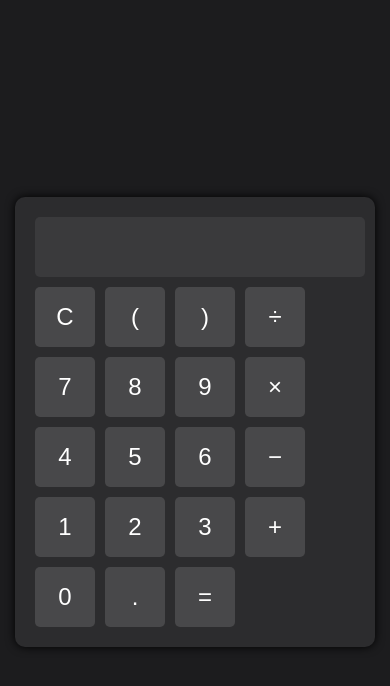
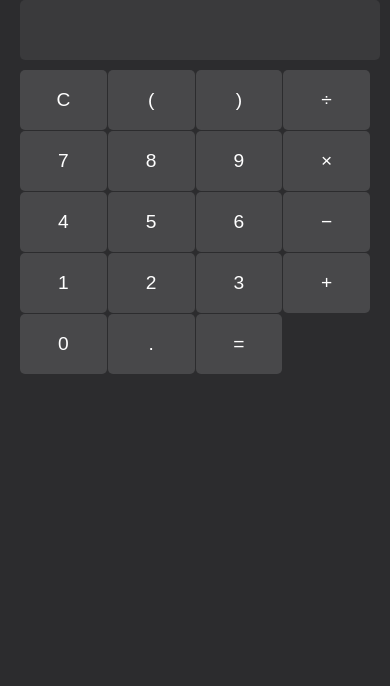
Before and after one commit to brunomarss1/pro-calculator, a plain HTML site: page index.html in a window 390 px wide. Drawn offline with Linux system fonts and the light colour scheme.

Commit message:
Add files via upload

```diff
--- a/style.css
+++ b/style.css
@@ -31,8 +31,8 @@ body {
 
 .buttons {
     display: grid;
-    grid-template-columns: repeat(4, 60px);
-    grid-gap: 10px;
+    grid-template-columns: repeat(4, 1fr);
+    gap: 1px;
 }
 
 button {
@@ -48,3 +48,19 @@ button {
     button:hover {
         background: #636366;
     }
+@media (max-width: 400px) {
+    .calculator {
+        width: 100vw;
+        height: 100vh;
+        border-radius: 0;
+    }
+
+    #display {
+        font-size: 1.8rem;
+    }
+
+    button {
+        padding: 15px;
+        font-size: 1.2rem;
+    }
+}
```
